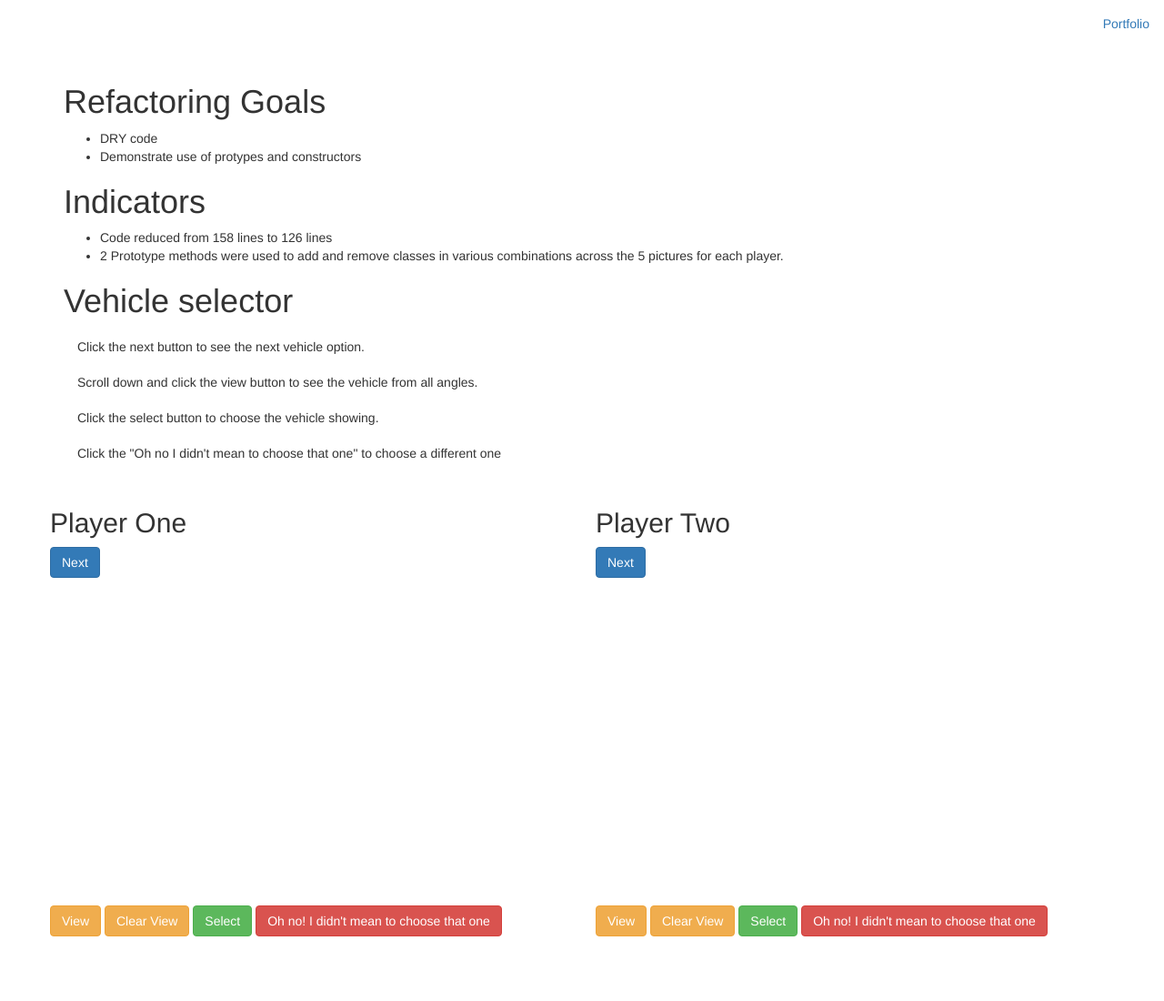
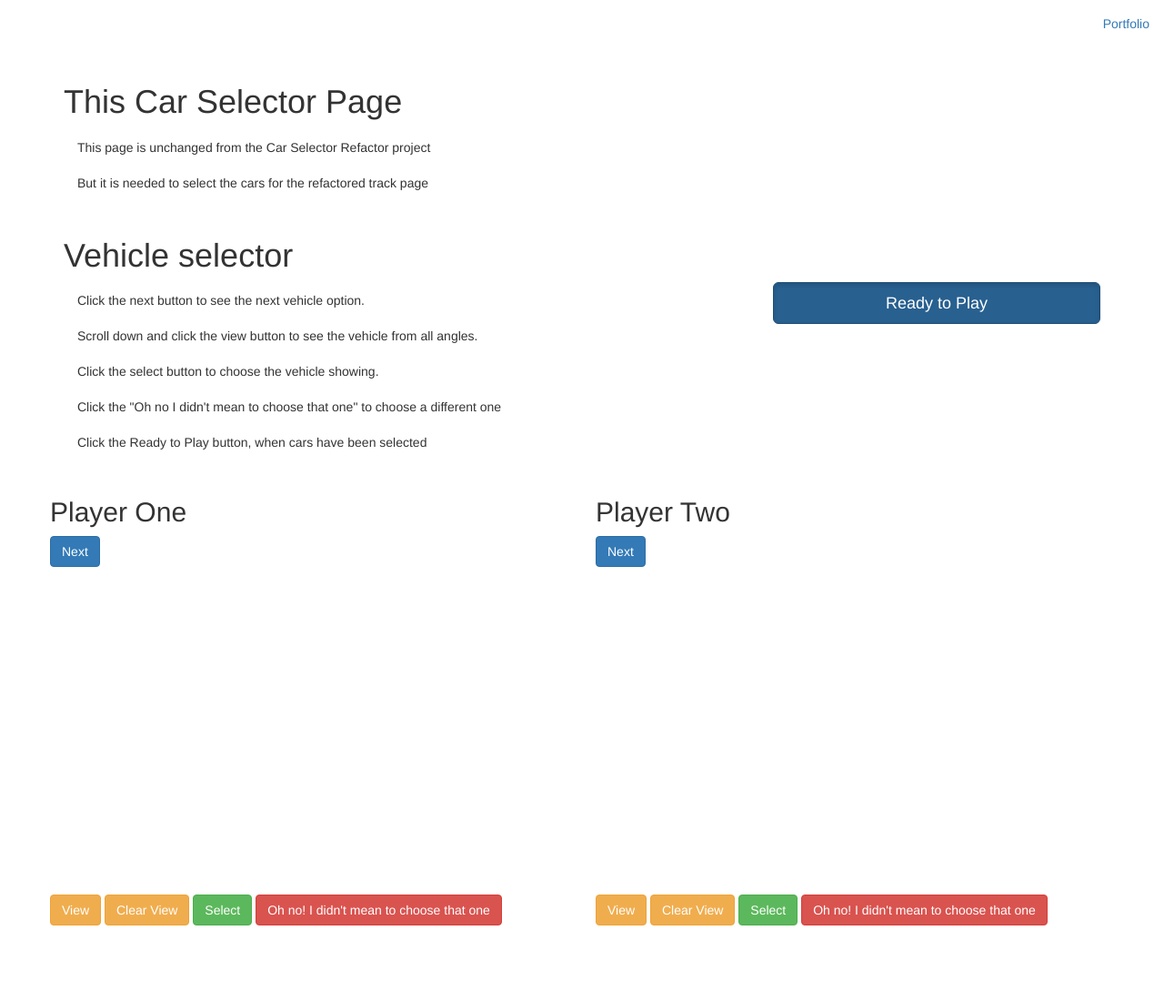
Before and after one commit to ajwickham/trackrefactor, a plain HTML site: page index.html in a window 1280 px wide. Shown: the top 1100 px of the page at 91% size. Drawn offline with Linux system fonts and the light colour scheme.

Commit message:
Edits to text on selector page.  Put back button to link to track.  Corrected portfolio link

```diff
--- a/index.html
+++ b/index.html
@@ -1,7 +1,7 @@
 <!DOCTYPE html>
 <html>
   <head>
-    <title>Vehicle selector Refactor Project</title>
+    <title>Vehicle selector for Track Refactor Project</title>
     <link href="css/bootstrap.css" rel="stylesheet" type="text/css">
     <link href="css/styles.css" rel="stylesheet" type="text/css">
     <script src="js/jquery-3.5.0.js"></script>
@@ -14,26 +14,22 @@
         <div class="navbar-header">
         </div>
         <ul class="nav navbar-nav navbar-right">
-          <li class="active"><a href="https://ajwickham.github.io/portfolio-explanation/index.html">Portfolio</a></li>
+          <li class="active"><a href="https://ajwickham.github.io/portfolio/index.html">Portfolio</a></li>
         </ul>
       </div>
       </div>
     </nav>
 
     <div class="container">
-      <h1>Refactoring Goals</h1>
-        <ul>
-          <li>DRY code</li>
-          <li>Demonstrate use of protypes and constructors</li>
-        </ul>
-      <h1>Indicators</h1>
-        <ul>
-          <li>Code reduced from 158 lines to 126 lines</li>
-          <li>2 Prototype methods were used to add and remove classes in various combinations across the 5 pictures for each player.</li>
-        </ul>
-
-
-
+      <h1>This Car Selector Page</h1>
+        <div class="row ">
+          <div class="col-sm-8">
+            <ul class="list-group">
+              <li class="list-group-item" style="border: none">This page is unchanged from the Car Selector Refactor project</li>
+              <li class="list-group-item" style="border: none">But it is needed to select the cars for the refactored track page</li>
+            </ul>
+          </div>
+        </div>
 
       <h1>Vehicle selector</h1>
 
@@ -44,13 +40,13 @@
             <li class="list-group-item" style="border: none">Scroll down and click the view button to see the vehicle from all angles.</li>
             <li class="list-group-item" style="border: none">Click the select button to choose the vehicle showing.</li>
             <li class="list-group-item" style="border: none">Click the "Oh no I didn't mean to choose that one" to choose a different one</li>
-            <!--li class="list-group-item" style="border: none">Click the Ready to Play button, when cars have been selected</li-->
+            <li class="list-group-item" style="border: none">Click the Ready to Play button, when cars have been selected</li>
           </ul>
         </div>
-    <!--    <div class="col-sm-4">
+        <div class="col-sm-4">
           <a href="Track.html" class="btn btn-primary btn-lg btn-block active" role="button" aria-pressed="true" id="ready">Ready to Play</a>
         </div>
-        Not needed for this refactor project -->
+
 
       <!--  Two bootstap columns to choose cars-->
 
@@ -61,8 +57,6 @@
 
           <button class="btn btn-primary" id="next1">Next</button>
           <div class="car1right carsize" style="margin-bottom: 5vh;"></div>
-
-      <!-- to work out why DodgeViper isn't working-->
                 <button class="btn btn-warning" id="view1">View</button>
                 <button class="btn btn-warning" id="clearview1">Clear View</button>
                 <button class="btn btn-success" id="select1">Select</button>
```
